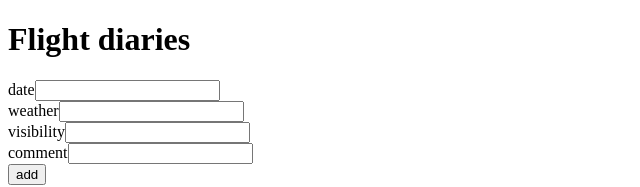
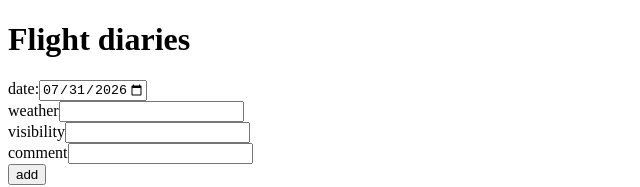
Before and after one commit to mykola-lp/fs-typescript, a React (Vite) app in the folder flightdiaries/frontend/: page / in a window 1280 px wide. Shown: the top 187 px of the page, without its empty margins (0-640 px from the left). Built offline with nearby package versions, Linux system fonts and the light colour scheme; no server answers.

Commit message:
add better date field

```diff
--- a/flightdiaries/frontend/src/App.tsx
+++ b/flightdiaries/frontend/src/App.tsx
@@ -69,8 +69,16 @@ function App() {
 
       <form onSubmit={addDiary}>
         <div>
-          date
-          <input value={date} onChange={(event) => setDate(event.target.value)} />
+          <label htmlFor="date">date:</label>
+
+          <input
+            type="date"
+            name="trip-start"
+            id='date'
+            value="2026-07-31"
+            onChange={(event) => setDate(event.target.value)}
+            min="1900-01-01"
+            max="2026-12-31" />
         </div>
 
         <div>
```
